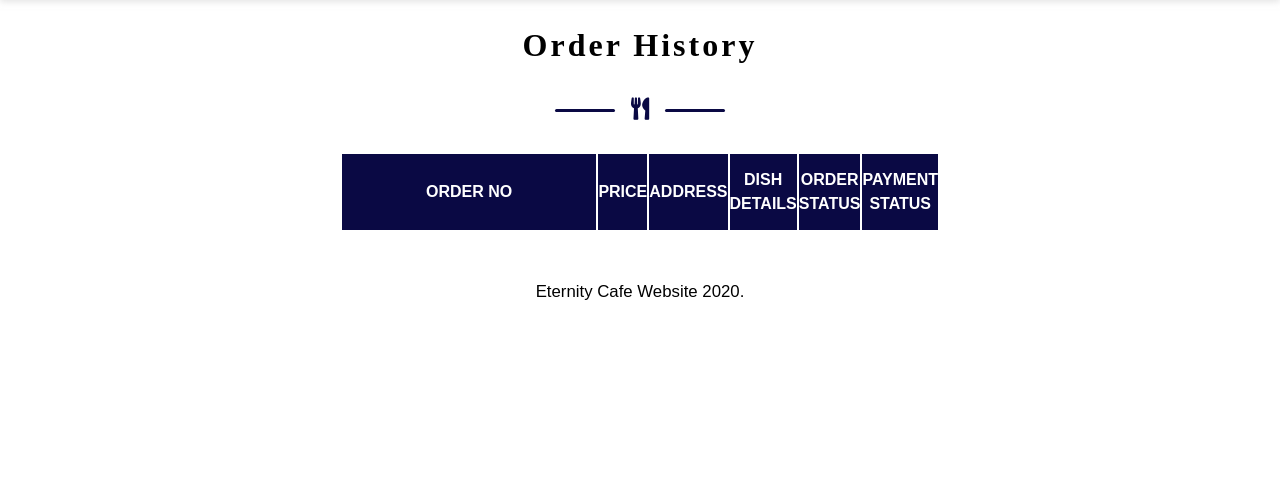
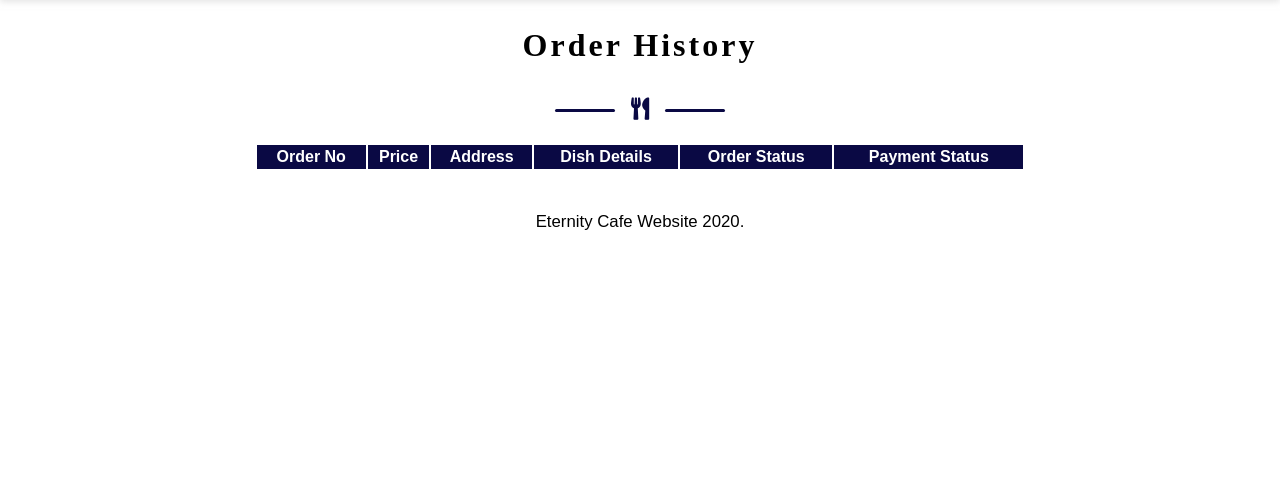
Before and after one commit to swathiv20/Restaurant-Website, a PHP site: page /foodywebsite/order_history.php in a window 1280 px wide. Shown: the part 109-590 px from the top of the page. Run offline with PHP 8.4, Linux system fonts and the light colour scheme; a user stored in the database is signed in; data that the repository does not hold is empty; some web fonts are replaced.

Commit message:
Update order_history.php

```diff
--- a/order_history.php
+++ b/order_history.php
@@ -21,21 +21,20 @@ $res = mysqli_query($con, $sql);
 		</div>
 		<div class="contact-row">
 			<div>
-				<form class="contact-form" method="post">
-					<div class="table-content table-responsive">
+				<form class="" method="post">
+				<table class="cart-table table table-bordered" >
+                                 <thead>
+                                        <tr>
+					   <th >Order No</th>
+				           <th>Price</th>
+					   <th>Address</th>
+					   <th>Dish Details</th>
+					   <th>Order Status</th>
+					   <th>Payment Status</th>
 
-						<table>
-							<thead>
-								<tr>
-									<th class="form-submit-btn">Order No</th>
-									<th class="form-submit-btn">Price</th>
-									<th class="form-submit-btn">Address</th>
-									<th class="form-submit-btn">Dish Details</th>
-									<th class="form-submit-btn">Order Status</th>
-									<th class="form-submit-btn">Payment Status</th>
-								</tr>
-							</thead>
-							<tbody>
+                                        </tr>
+                                </thead>
+				     	<tbody>
 								<?php if (mysqli_num_rows($res) > 0) {
 									$i = 1;
 									while ($row = mysqli_fetch_assoc($res)) {
@@ -79,10 +78,7 @@ $res = mysqli_query($con, $sql);
 								} ?>
 							</tbody>
 						</table>
-
-					</div>
-
-				</form>
+					</form>
 			</div>
 		</div>
 	</div>
```
